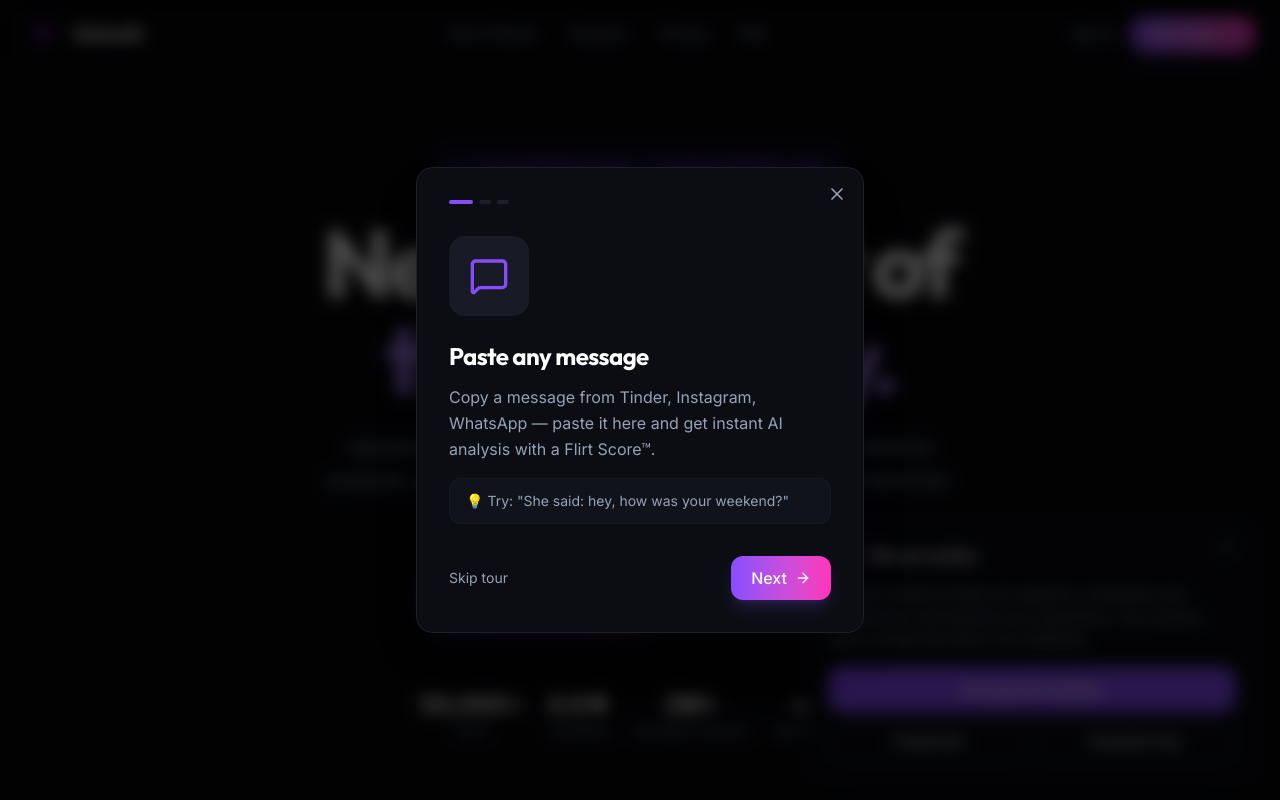
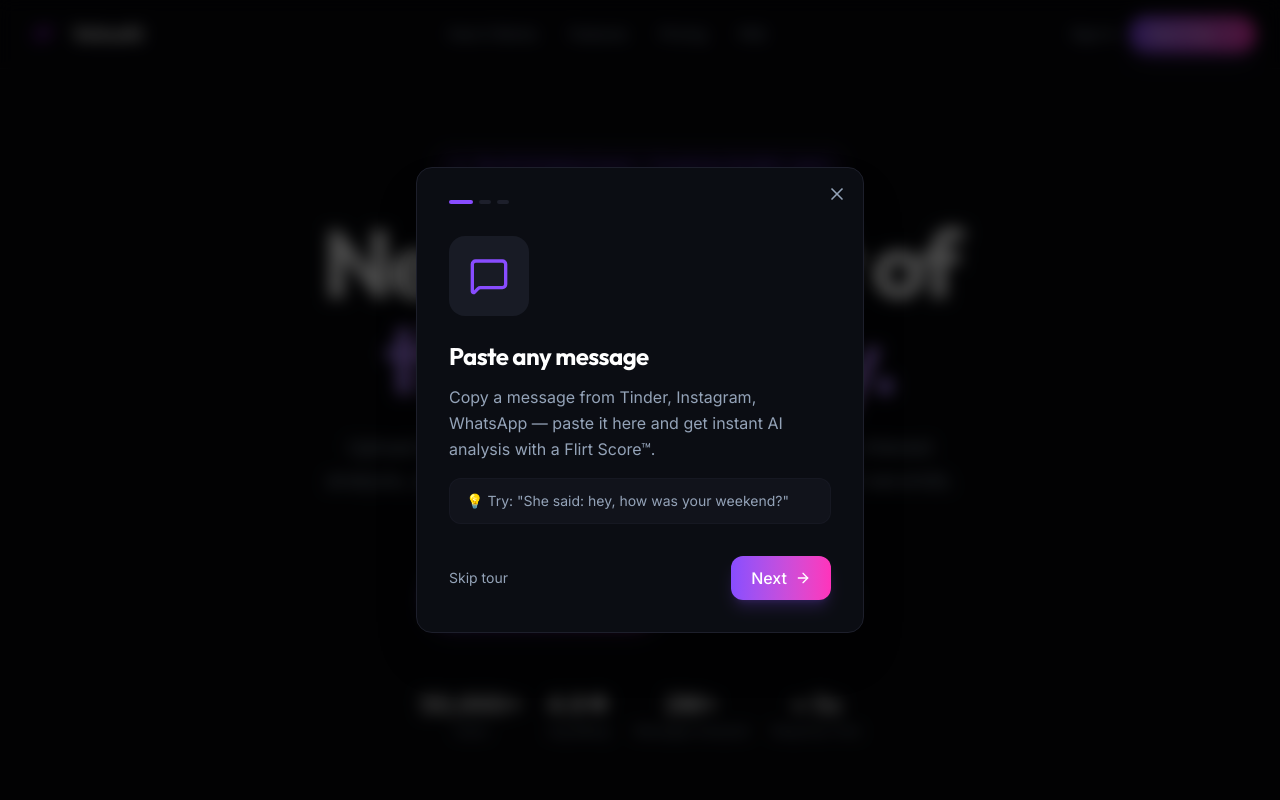
Before and after one commit to Preshcode2/test2, a React (Vite) app in the folder artifacts/quov-ai/: page / in a window 1280 px wide. Shown: the top 800 px of the page. Built offline with nearby package versions, Linux system fonts and the light colour scheme.

Commit message:
fix: auto-accept cookies on first visit, GA always active, no re-consent on revisit

```diff
--- a/artifacts/quov-ai/src/components/cookie-consent.tsx
+++ b/artifacts/quov-ai/src/components/cookie-consent.tsx
@@ -24,6 +24,7 @@ export function setCookieConsent(prefs: CookiePrefs) {
   localStorage.setItem(STORAGE_KEY, JSON.stringify(prefs));
 }
 
+
 export function CookieConsent() {
   const [visible, setVisible] = useState(false);
   const [showCustomize, setShowCustomize] = useState(false);
@@ -33,8 +34,8 @@ export function CookieConsent() {
   useEffect(() => {
     const existing = getCookieConsent();
     if (!existing) {
-      const t = setTimeout(() => setVisible(true), 800);
-      return () => clearTimeout(t);
+      // Auto-accept all on first visit — no banner needed
+      setCookieConsent({ essential: true, analytics: true, preferences: true });
     }
     return undefined;
   }, []);
```
